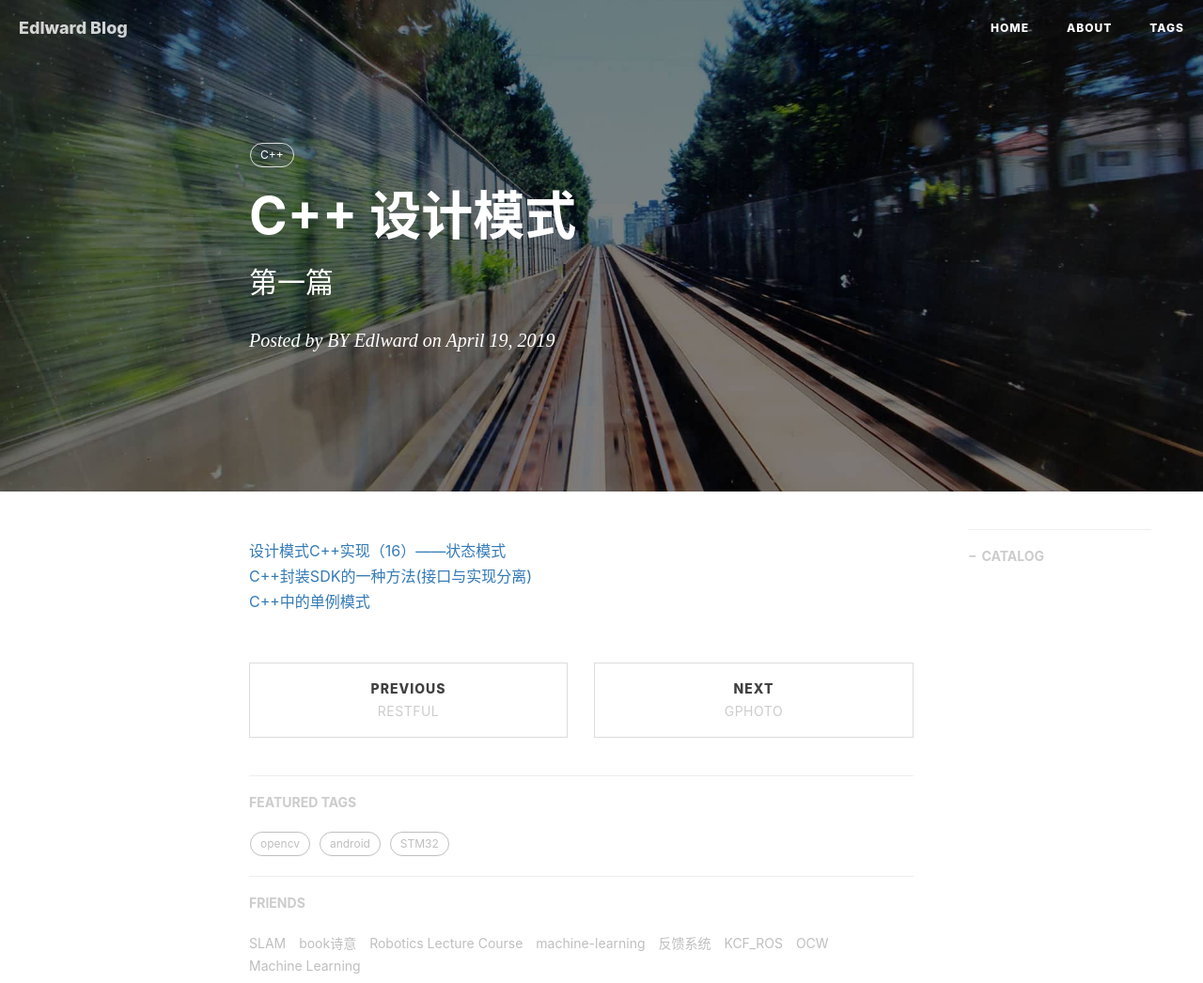
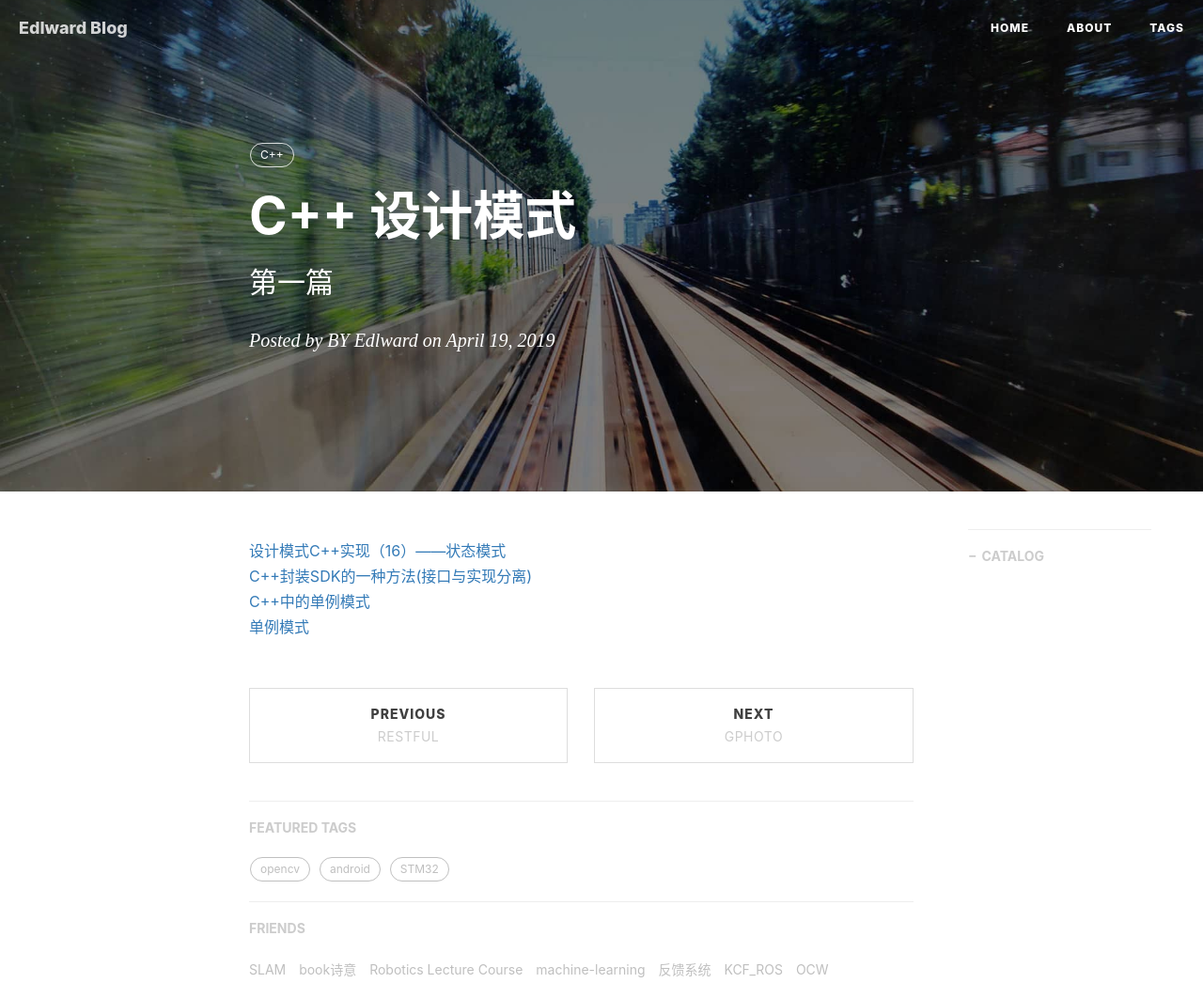
Before and after one commit to gary-robotics/dlward, a Jekyll site: the page built from _posts/2019-04-07-C++设计模式-2019.markdown, in a window 1280 px wide, cut to the strip 0-1046 px from the top of the page. Shown: the whole strip at 94% size. Built offline with Jekyll 4.4.1, drawn with Linux system fonts in a browser that asks for light colours; nearby versions of some CDN libraries; comment, search, counter and statistics services are not loaded; a file with an impossible date is left out.

Commit message:
Update 2019-04-07-C++设计模式-2019.markdown

```diff
--- a/_posts/2019-04-07-C++设计模式-2019.markdown
+++ b/_posts/2019-04-07-C++设计模式-2019.markdown
@@ -12,3 +12,4 @@ tags:                               #标签
 [设计模式C++实现（16）——状态模式](https://blog.csdn.net/wuzhekai1985/article/details/6675799)
 [C++封装SDK的一种方法(接口与实现分离)](https://blog.csdn.net/u011583798/article/details/79615756)
 [C++中的单例模式](https://www.cnblogs.com/xiehongfeng100/p/4781013.html)
+[单例模式](https://www.cnblogs.com/cxjchen/p/3148582.html)
```
